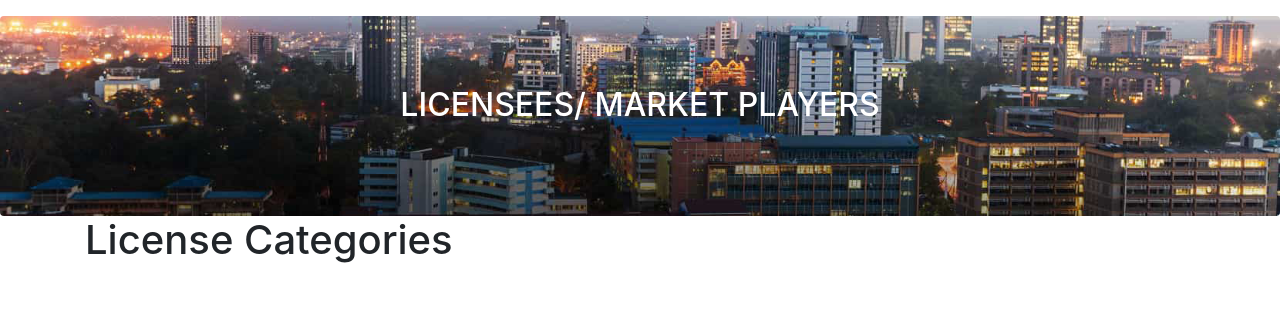
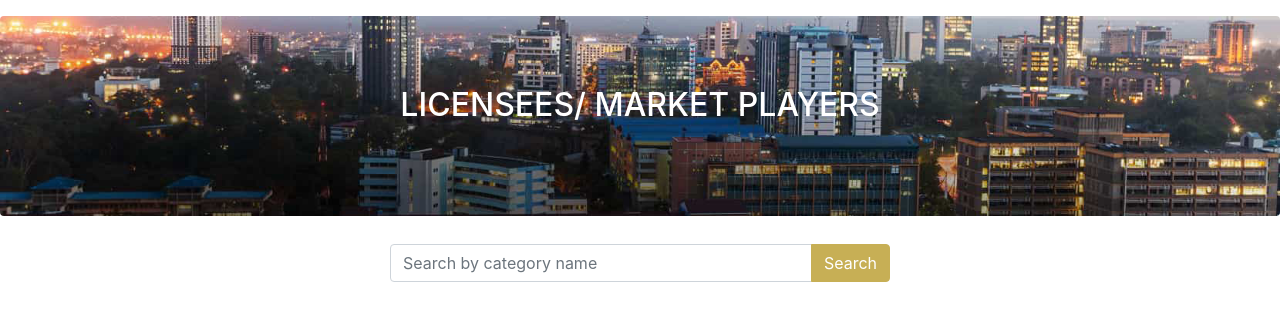
Before and after one commit to mukule/license, a Django app: page / in a window 1280 px wide. Shown: the part 80-401 px from the top of the page. Run offline with Django 4.2, Linux system fonts and the light colour scheme; data that the repository does not hold is empty; some libraries are stand-ins or nearby versions.

Commit message:
homepage form

```diff
--- a/main/templates/main/license_category_list.html
+++ b/main/templates/main/license_category_list.html
@@ -9,16 +9,29 @@
         </div>
     </div>
     <div class="container">
-        <h1>License Categories</h1>
+       <div class="row justify-content-center">
+        <div class="card col-md-6 mt-2 mb-2 border-0">
+            <div class="card-body">
+                    <form method="GET">
+                        <div class="input-group">
+                            <input type="text" class="form-control" name="q" value="{{ query|default:'' }}" placeholder="Search by category name">
+                            <div class="input-group-append">
+                                <button class="btn btn-primary submit" type="submit">Search</button>
+                            </div>
+                        </div>
+                    </form>
+            </div>
+        </div>
+       </div>
         <div class="row">
             {% for category in categories %}
                 <div class="col-md-6">
                     <a href="{% url 'license_list' category.id %}">
-                      <div class="card category border-0 mb-2">
-                        <div class="card-body category-body text-center">
-                          {{ category.name }}
+                        <div class="card category border-0 mb-2">
+                            <div class="card-body category-body text-center">
+                                {{ category.name }}
+                            </div>
                         </div>
-                    </div>
                     </a>
                 </div>
             {% endfor %}
--- a/main/views.py
+++ b/main/views.py
@@ -5,8 +5,16 @@ from django.db.models import Q
 
 # Create your views here.
 def license_category_list(request):
+    query = request.GET.get('q')
+
     categories = LicenseCategory.objects.all()
-    context = {'categories': categories}
+
+    if query:
+        categories = categories.filter(
+            Q(name__icontains=query)
+        )
+
+    context = {'categories': categories, 'query': query}
     return render(request, 'main/license_category_list.html', context)
 
 
```
